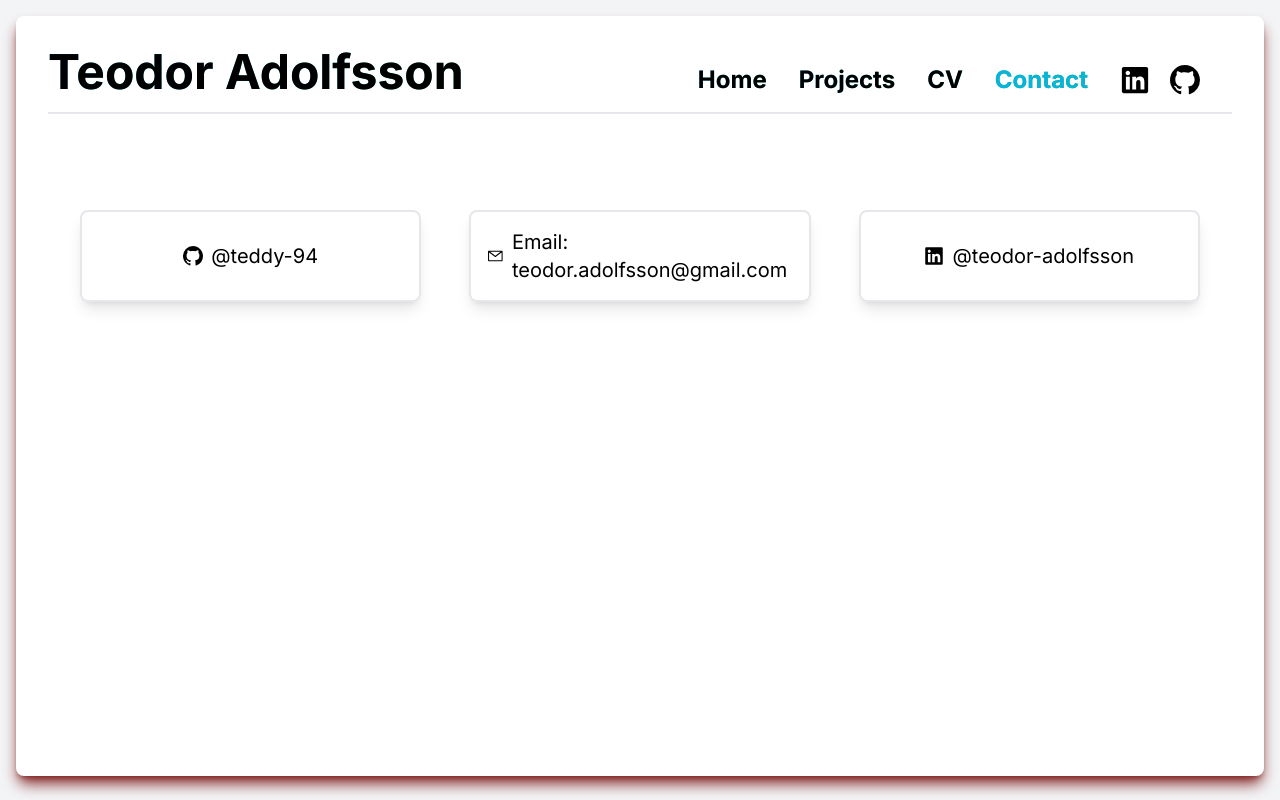
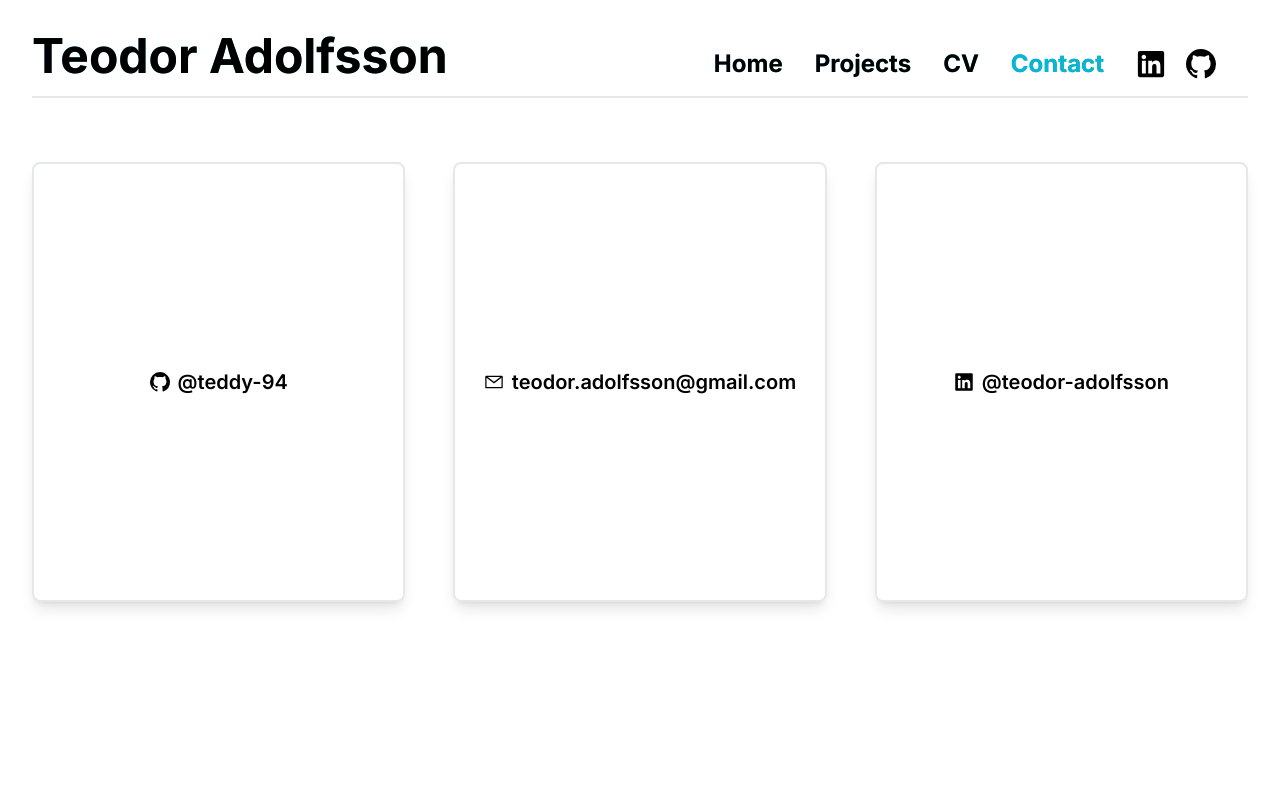
Before and after one commit to Teddy-94/personal-website, a Next.js app: page /contact in a window 1280 px wide. Built offline with nearby package versions, Linux system fonts and the light colour scheme.

Commit message:
style improvements and cleanup

```diff
--- a/src/app/contact/page.tsx
+++ b/src/app/contact/page.tsx
@@ -1,17 +1,8 @@
 "use client"
 
 import { outlineGradientOnHover } from "@/components/styleUtils"
-import Link from "next/link"
-import { IconType } from "react-icons"
 import { FaLinkedin } from "react-icons/fa"
 import { VscGithubInverted, VscMail } from "react-icons/vsc"
-
-interface contactAlternative {
-  alternative: string,
-  link: string,
-  icon: IconType
-  text: string
-}
 
 const contactAlternatives = [
   {
@@ -24,7 +15,7 @@ const contactAlternatives = [
     alternative: "email",
     link: "mailto:teodor.adolfsson@gmail.com",
     icon: <VscMail />,
-    text: "Email: teodor.adolfsson@gmail.com",
+    text: "teodor.adolfsson@gmail.com",
   },
   {
     alternative: "LinkedIn",
@@ -36,17 +27,18 @@ const contactAlternatives = [
 
 const Contact = () => {
   return (
-    <div className="container mx-auto my-16 p-8 h-3/4">
-      <div className="grid grid-cols-1 lg:grid-cols-3 mx-auto gap-12 h-full">
-        {contactAlternatives.map((item) => (
-          <div onClick={() => window.open(item.link, "_blank")} className={`cursor-pointer p-4 w-full h-full border-solid border-2 shadow-lg rounded-lg ${outlineGradientOnHover}`}>
-            <div className="h-full text-xl flex gap-2 items-center justify-center mx-auto my-auto">
-              {item.icon} <p>{item.text}</p>
-            </div>
+    <div className="grid grid-cols-1 xl:grid-cols-3 mt-16 mx-auto gap-12 h-full">
+      {contactAlternatives.map((item) => (
+        <div
+          key={item.alternative}
+          onClick={() => window.open(item.link, "_blank")}
+          className={`cursor-pointer p-4 w-full min-h-[20vh] min-w-fit h-full border-solid border-2 shadow-lg rounded-lg ${outlineGradientOnHover} xl:min-h-[55vh] hover:text-orange-800`}>
+          <div className="h-full text-md flex gap-2 min-w-fit items-center justify-center mx-auto my-auto sm:text-xl font-semibold">
+            {item.icon} <p>{item.text}</p>
           </div>
-        ))}
+        </div>
+      ))}
 
-      </div>
     </div>
   )
 
--- a/src/app/globals.css
+++ b/src/app/globals.css
@@ -25,3 +25,21 @@ body {
     )
     rgb(var(--background-start-rgb));
 }
+
+h2 {
+  text-align: center;
+  font-size: 1.5rem;
+  line-height: 2rem;
+  font-weight: 700;
+}
+
+h3 {
+  font-size: 1.125rem;
+  line-height: 1.75rem;
+  font-weight: 600;
+}
+
+ul {
+  list-style-type: disc;
+  list-style-position: inside;
+}
--- a/src/app/layout.tsx
+++ b/src/app/layout.tsx
@@ -18,11 +18,9 @@ export default function RootLayout({
   return (
     <html lang="en">
       <body className={inter.className}>
-        <main className="bg-gray-100 p-4 min-h-screen">
-          <div className="bg-white p-8 rounded-lg min-h-[95vh] shadow-lg shadow-red-900">
-            <Topbar />
-            {children}
-          </div>
+        <main className="bg-white p-8 min-h-screen">
+          <Topbar />
+          {children}
         </main>
       </body>
     </html>
--- a/src/app/projects/components/projectCard.tsx
+++ b/src/app/projects/components/projectCard.tsx
@@ -1,5 +1,5 @@
 "use client"
-import { outlineGradientOnHover } from "@/components/styleUtils"
+import { h3, outlineGradientOnHover } from "@/components/styleUtils"
 
 interface projectCardProps {
   title: string,
@@ -13,9 +13,9 @@ const ProjectCard = (props: projectCardProps) => {
   const projectUrl = props.projectLink.toString()
   return (
     <article onClick={() => location.href = projectUrl} className={`cursor-pointer p-4 w-full h-full border-solid border-2 shadow-lg rounded-lg ${outlineGradientOnHover}`}>
-      <h2 className="font-bold">
+      <h3 className={h3}>
         {props.title}
-      </h2>
+      </h3>
       <div className="flex justify-between m-2 flex-col sm:flex-row">
         <p>{props.description}</p>
         <div className="flex flex-col gap-2 mx-8 py-3">
--- a/src/app/projects/page.tsx
+++ b/src/app/projects/page.tsx
@@ -1,15 +1,15 @@
+import { h2 } from "@/components/styleUtils"
 import ProjectCard from "./components/projectCard"
-import Link from "next/link"
 import { FaGithub, FaPython, FaReact } from "react-icons/fa"
 import { SiHtml5, SiJavascript, SiLua, SiNextdotjs, SiRust, SiTailwindcss, SiTypescript } from "react-icons/si"
 import { VscPreview } from "react-icons/vsc"
 
+// TODO move data to separate files
 const Projects = () => {
   return (
     <div className="">
       <div className="">
-        <h2 className="text-xl font-bold">Selected Projects</h2>
-        <p>Below is a list of selected projects</p>
+        <h2 className={h2}>Selected Projects</h2>
       </div>
       <div className="grid grid-cols-1 lg:grid-cols-2 gap-4 mx-auto my-4">
         <ProjectCard
```
